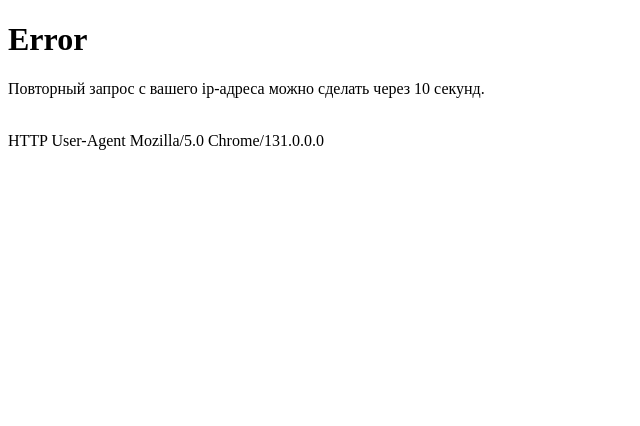
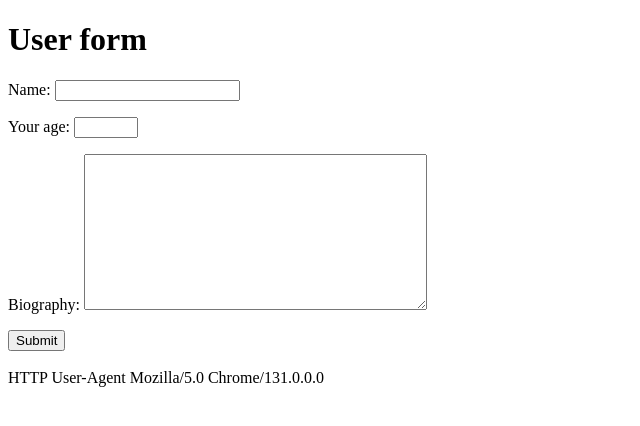
Before and after one commit to skobsvetlana/python_django, a Django app: page /request/bio/ in a window 1280 px wide. Shown: the top 426 px of the page, without its empty margins (0-640 px from the left). Run offline with Django 4.2, Linux system fonts and the light colour scheme.

Commit message:
task6 created commit

```diff
--- /dev/null
+++ b/mysite/requestdataapp/forms.py
@@ -0,0 +1,21 @@
+from django import forms
+from django.core.exceptions import  ValidationError
+from django.core.files.uploadedfile import InMemoryUploadedFile
+
+class UserBioForm(forms.Form):
+    name = forms.CharField(max_length=150)
+    age = forms.IntegerField(label="Your age", min_value=1, max_value=120)
+    bio = forms.CharField(label="Biography", widget=forms.Textarea)
+
+
+def validate_file_name(file: InMemoryUploadedFile) -> None:
+    if file.name and "virus" in file.name:
+        raise ValidationError("Error. File name should not contain 'virus'")
+
+def validate_file_size(file: InMemoryUploadedFile) -> None:
+    if file.size and file.size > 1000:
+        raise ValidationError("Error. File size should be less than 1 Mb.")
+
+
+class UploadFileForm(forms.Form):
+    file = forms.FileField(validators=[validate_file_name, validate_file_size])
--- a/mysite/requestdataapp/middlewares.py
+++ b/mysite/requestdataapp/middlewares.py
@@ -25,7 +25,7 @@ class Restrict_num_requests_middleware:
 
     def __call__(self, request: HttpRequest):
         context = {
-            "time_delay": 10
+            "time_delay": 0
         }
         ip_address = request.META["REMOTE_ADDR"]
         print(ip_address)
--- a/mysite/requestdataapp/templates/requestdataapp/user-bio-form.html
+++ b/mysite/requestdataapp/templates/requestdataapp/user-bio-form.html
@@ -9,19 +9,19 @@
   <div>
     <form method='post'>
       {% csrf_token %}
-      <p>
-        <label for="name_id">Full name</label>
-        <input id="name_id" name="name" type="text" maxlength="150">
-      </p>
-      <p>
-        <label for="age">Age</label>
-        <input id="age" name="age" type="number" min="0" max="99">
-      </p>
-      <p>
-        <label for="bio">Bio</label>
-        <textarea name="bio" id="bio" cols="50" rows="7"></textarea>
-      </p>
-
+<!--      <p>-->
+<!--        <label for="name_id">Full name</label>-->
+<!--        <input id="name_id" name="name" type="text" maxlength="150">-->
+<!--      </p>-->
+<!--      <p>-->
+<!--        <label for="age">Age</label>-->
+<!--        <input id="age" name="age" type="number" min="0" max="99">-->
+<!--      </p>-->
+<!--      <p>-->
+<!--        <label for="bio">Bio</label>-->
+<!--        <textarea name="bio" id="bio" cols="50" rows="7"></textarea>-->
+<!--      </p>-->
+      {{ form.as_p }}
       <button type="submit">
         Submit
       </button>
--- a/mysite/requestdataapp/views.py
+++ b/mysite/requestdataapp/views.py
@@ -2,6 +2,7 @@ from django.core.files.storage import FileSystemStorage
 from django.http import HttpRequest, HttpResponse
 from django.shortcuts import render
 
+from .forms import UserBioForm, UploadFileForm
 import os
 
 def process_get_view(request: HttpRequest) -> HttpResponse:
@@ -17,25 +18,26 @@ def process_get_view(request: HttpRequest) -> HttpResponse:
 
 
 def user_form(request: HttpRequest) -> HttpResponse:
-
-    return render(request, "requestdataapp/user-bio-form.html")
+    context = {
+        "form": UserBioForm(),
+    }
+    return render(request, "requestdataapp/user-bio-form.html", context=context)
 
 
 def handle_file_upload(request: HttpRequest) -> HttpResponse:
-    context = {
-        "message": "Ошибка. Размер файла не должен быть больше 1 Мб.",
-    }
-
-    if request.method == "POST" and request.FILES.get("myfile"):
-        myfile = request.FILES["myfile"]
-        context["filename"] = myfile.name
-        context["filesize"] = myfile.size / 1000
-
-        if myfile.size / 1000 > 1:
-            print("file size = ", myfile.size / 1000, "Mb")
-        else:
+    if request.method == "POST":
+        form = UploadFileForm(request.POST, request.FILES)
+        if form.is_valid():
+            #myfile = request.FILES["myfile"]
+            myfile = form.cleaned_data["file"]
             fs = FileSystemStorage()
             filename = fs.save(myfile.name, myfile)
             print("saved file", filename)
+    else:
+        form = UploadFileForm()
+
+    context = {
+        "form": form,
+    }
 
     return render(request, "requestdataapp/file-upload.html", context=context)
--- a/mysite/shopapp/templates/shopapp/products-list.html
+++ b/mysite/shopapp/templates/shopapp/products-list.html
@@ -22,4 +22,10 @@
 
   {% endif %}
   </div>
+
+  <div>
+    <a href="{% url 'shopapp:create_product' %}">
+      Create a new product
+    </a>
+  </div>
 {% endblock %}
--- a/mysite/shopapp/urls.py
+++ b/mysite/shopapp/urls.py
@@ -1,6 +1,6 @@
 from django.urls import path
 from shopapp.views import shop_index, groups_list, products_list, \
-    orders_list
+    orders_list, create_product
 
 app_name = "shopapp"
 
@@ -8,5 +8,6 @@ urlpatterns = [
     path("", shop_index, name="index"),
     path("groups/", groups_list, name="groups_list"),
     path("products/", products_list, name="products_list"),
+    path("products/create/", create_product, name="create_product"),
     path("orders/", orders_list, name="orders_list"),
 ]
```
Also changed, not shown: mysite/requestdataapp/templates/requestdataapp/file-upload.html (+9 -8 lines), mysite/shopapp/forms.py (added, +25 -0 lines), mysite/shopapp/templates/shopapp/create-product.html (added, +26 -0 lines), mysite/shopapp/views.py (+25 -1 lines).
